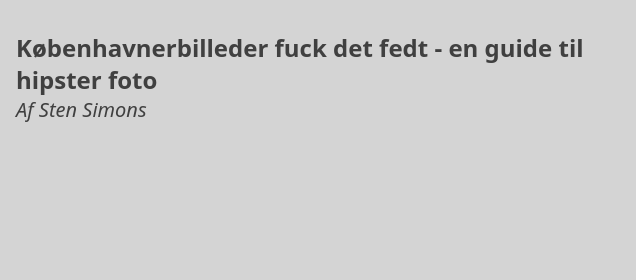
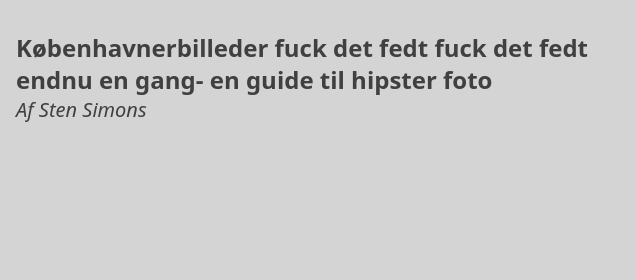
Before and after one commit to juliehjakobsen/koebenhavn_opgave, a website built with Vite: page src/index.html in a window 1280 px wide. Shown: the top 280 px of the page, 644-1280 px from the left. Built offline with nearby package versions, Linux system fonts and the light colour scheme.

Commit message:
fuck det fedt stadig

```diff
--- a/src/index.html
+++ b/src/index.html
@@ -25,7 +25,8 @@
       </div>
       <div class="ml-5">
         <h1 class="text-xl font-bold md:text-2xl">
-          Københavnerbilleder fuck det fedt - en guide til hipster foto
+          Københavnerbilleder fuck det fedt fuck det fedt endnu en gang- en
+          guide til hipster foto
         </h1>
 
         <h2 class="italic md:text-xl">Af Sten Simons</h2>
```
